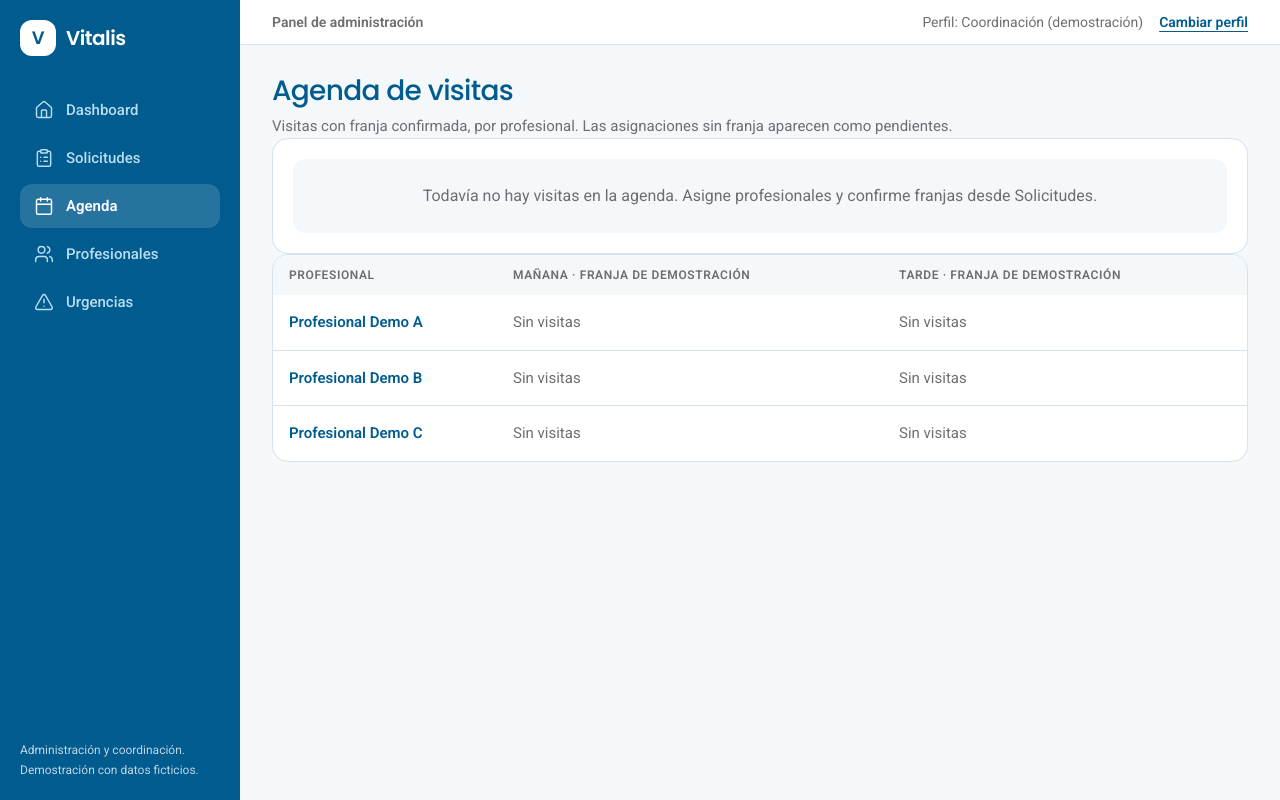
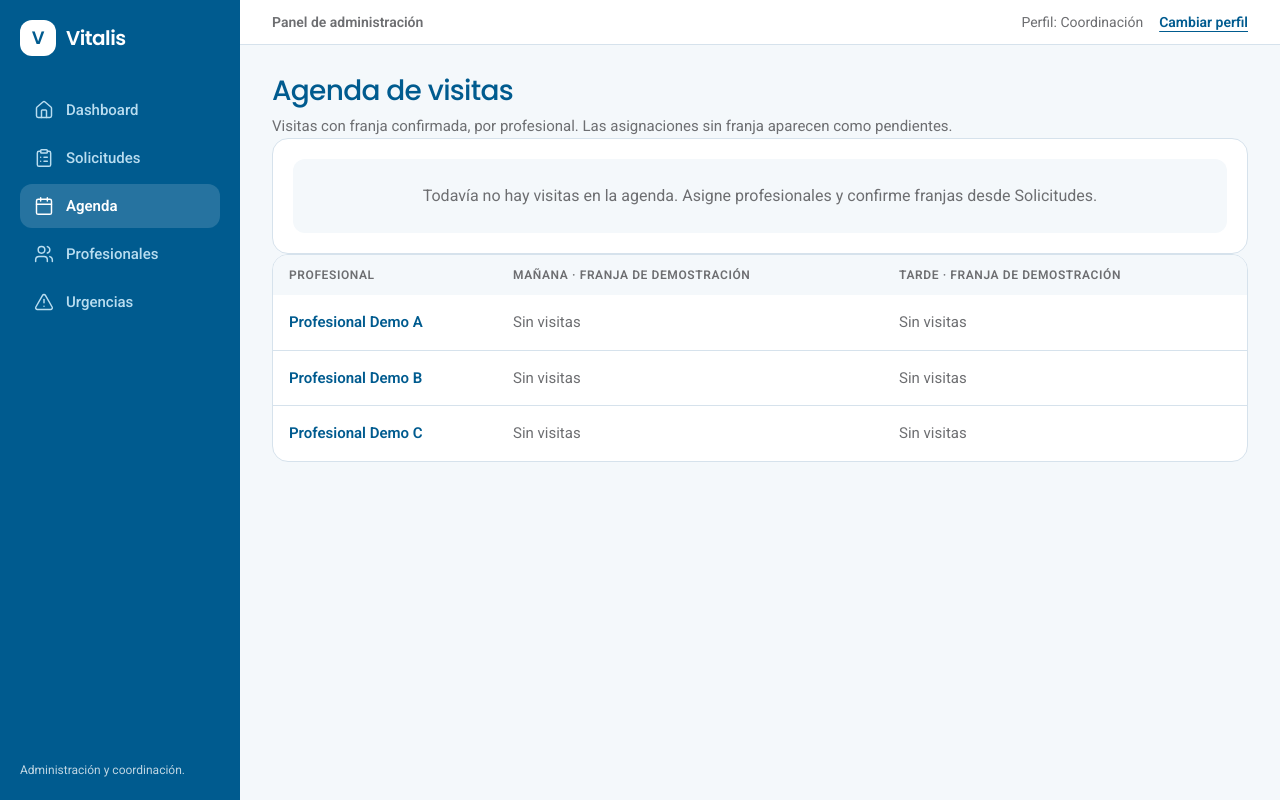
Before and after one commit to equantum-py/vitalis-demo, a Next.js app: page /admin/agenda in a window 1280 px wide. Built offline with nearby package versions, Linux system fonts and the light colour scheme.

Commit message:
copy: retirar referencias a demo de pantallas Vitalis

```diff
--- a/app/admin/layout.tsx
+++ b/app/admin/layout.tsx
@@ -21,7 +21,7 @@ export default function LayoutAdmin({ children }: { children: React.ReactNode })
           <NavAdmin variante="lateral" />
         </Suspense>
         <p className="mt-auto text-xs leading-relaxed text-white/75">
-          Administración y coordinación. Demostración con datos ficticios.
+          Administración y coordinación.
         </p>
       </aside>
 
@@ -36,7 +36,7 @@ export default function LayoutAdmin({ children }: { children: React.ReactNode })
             <DemoBadge />
           </div>
           <div className="flex items-center gap-4 text-sm">
-            <span className="text-ink-soft">Perfil: Coordinación (demostración)</span>
+            <span className="text-ink-soft">Perfil: Coordinación</span>
             <Link href="/demo" className="font-semibold text-azul-600 underline underline-offset-4">
               Cambiar perfil
             </Link>
```
